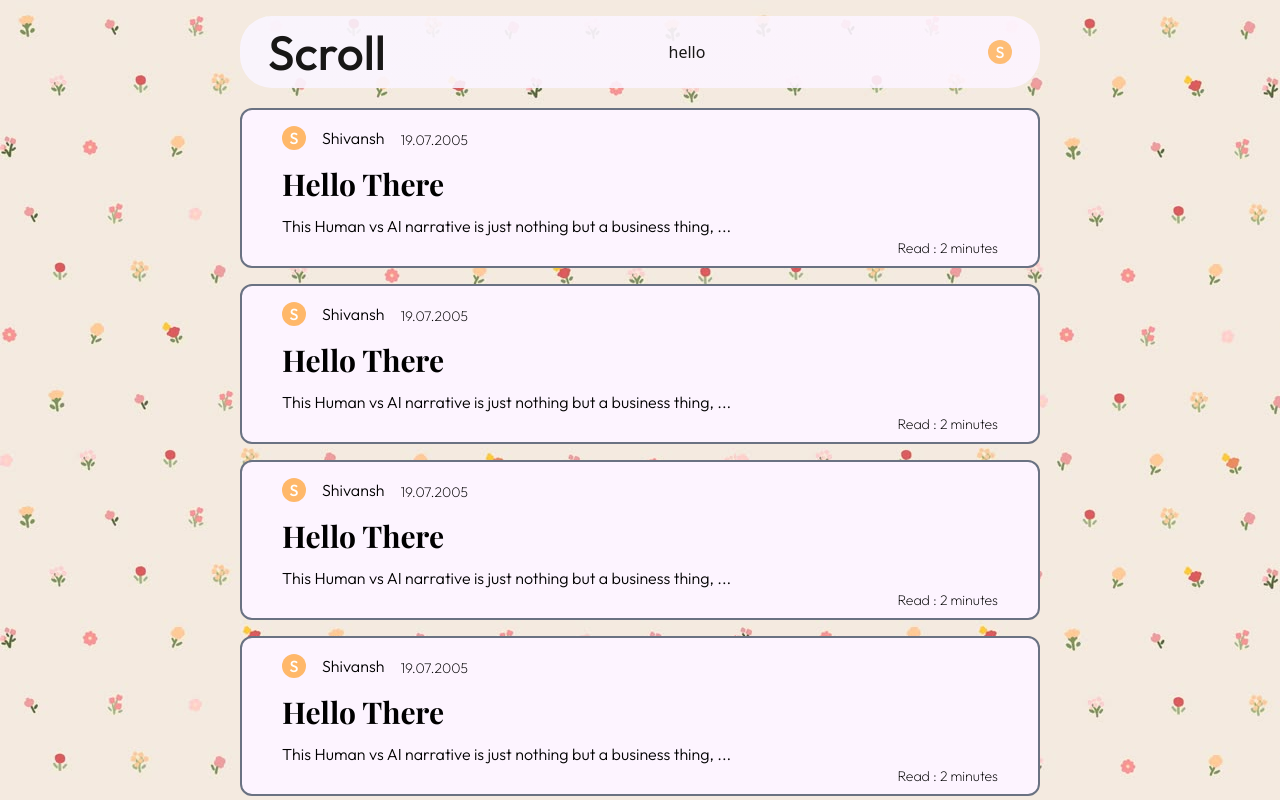
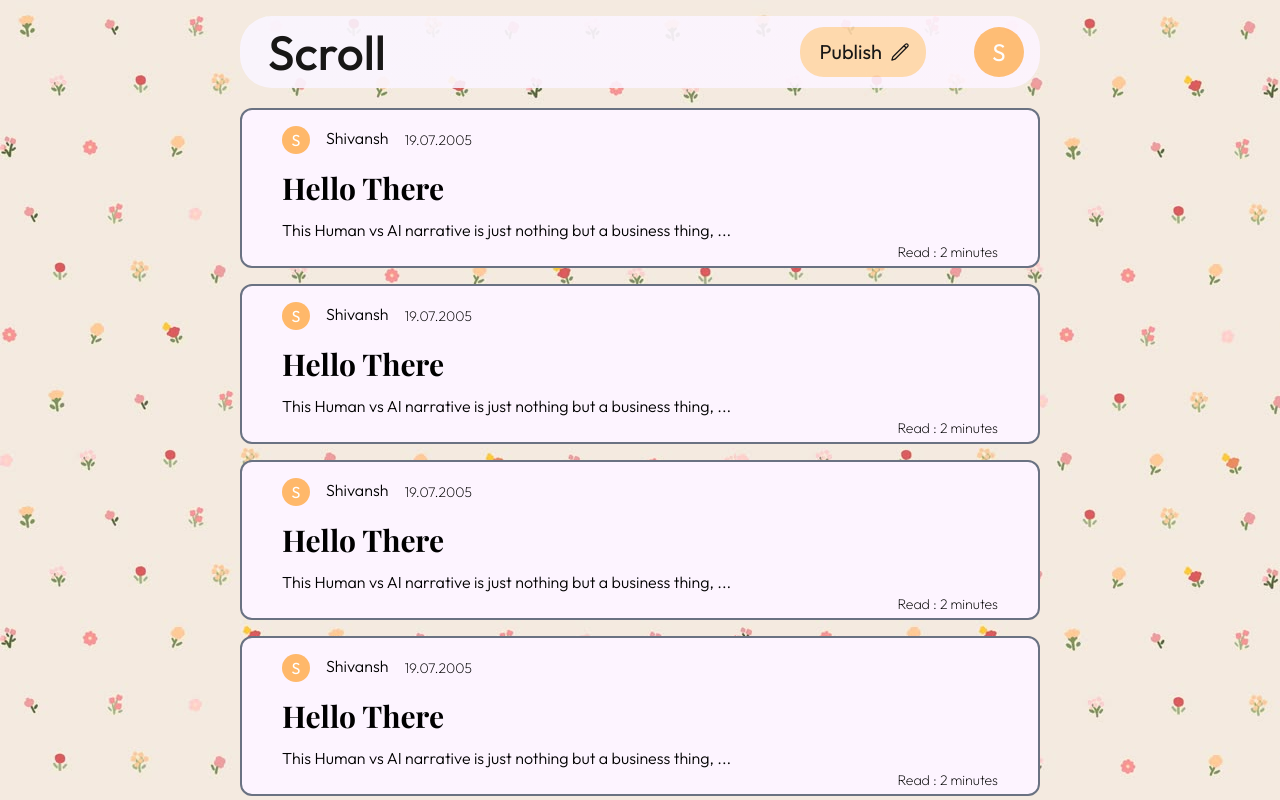
Before and after one commit to ShivanshuPande/Scroll, a React (Vite) app in the folder frontend/: page /blog in a window 1280 px wide. Shown: the top 800 px of the page. Built offline with nearby package versions, Linux system fonts and the light colour scheme; a web font is replaced by a local one.

Commit message:
created the publish button

```diff
--- a/frontend/src/components/BlogCard.tsx
+++ b/frontend/src/components/BlogCard.tsx
@@ -12,7 +12,7 @@ export const BlogCard =({authorName , title ,content , publishDate} : BlogProps)
                 <div className=" md:h-40 hover:border-black h-50 w-200 pl-10 pr-10 pt-4 border-2 border-gray-500 m-2 bg-fuchsia-50 rounded-xl">
                 <div className="">
                         <div className="flex">
-                                <Avatar name={authorName}/>
+                                <Avatar fontSize={"base"} size={28} name={authorName}/>
                                 <div className="flex justify-center font-outfit pl-4 font-light">{authorName.slice(0,8)}</div>
                                 <div className="pl-4 font-outfit font-extralight text-sm pt-1 ">{publishDate}</div>
                         </div>
@@ -30,12 +30,19 @@ export const BlogCard =({authorName , title ,content , publishDate} : BlogProps)
 
 interface AvatarProps {
   name: String;
+  size: number;
+  fontSize : String;
 }
 
-export const Avatar: React.FC<AvatarProps> = ({ name }) => {
+export const Avatar: React.FC<AvatarProps> = ({ name  , size , fontSize} ) => {
   return (
-    <div className="relative inline-flex items-center justify-center w-6 h-6 overflow-hidden bg-orange-300 rounded-full">
-      <span className="font-medium font-outfit text-white">
+    <div className={"relative inline-flex items-center justify-center overflow-hidden bg-orange-300 rounded-full"} style={
+        {
+            width : size ,
+            height :size
+        }
+    }>
+      <span className={`text-${fontSize} font-outfit text-white`}>
         {name?.charAt(0).toUpperCase()}
       </span>
     </div>
--- a/frontend/src/components/BlogHeader.tsx
+++ b/frontend/src/components/BlogHeader.tsx
@@ -1,6 +1,26 @@
 import { Avatar } from "./BlogCard"
 
+interface ButtonProps {
+    onClick:()=> void
+}
 
+
+function Button({onClick} : ButtonProps){
+    return (
+    <span className="flex items-center bg-orange-200 rounded-3xl">
+        <button onClick={onClick} className=" flex items-center pl-5 pr-4 ">
+            <span className="pr-2 text-xl  font-outfit">Publish</span>
+            <svg xmlns="http://www.w3.org/2000/svg" fill="none" viewBox="0 0 24 24" strokeWidth={1.5} stroke="currentColor" className="size-5">
+            <path strokeLinecap="round" strokeLinejoin="round" d="m16.862 4.487 1.687-1.688a1.875 1.875 0 1 1 2.652 2.652L6.832 19.82a4.5 4.5 0 0 1-1.897 1.13l-2.685.8.8-2.685a4.5 4.5 0 0 1 1.13-1.897L16.863 4.487Zm0 0L19.5 7.125" />
+            </svg>
+        </button>
+    </span>
+    )
+}
+
+function temp (){
+    console.log("the button is clicked")
+}
 
 export const BlogHeader=()=>{
     return (
@@ -10,14 +30,12 @@ export const BlogHeader=()=>{
                 <div className="font-outfit font-medium text-5xl pl-7 ">
                     Scroll
                 </div>
-                <div>
-                    <button>
-                        hello
-                    </button>
-                </div>
-                <div className="pr-7">
-                    <Avatar name="Shivanshu Pandey"/>
-                </div>
+                <div className="flex">
+                    <Button onClick={temp}/>
+                        <span className="ml-12 pr-4">
+                            <Avatar fontSize={"2xl"} size={50} name="Shivanshu Pandey"/>
+                        </span>
+                    </div>
             </div>
         </div>
         )
```
